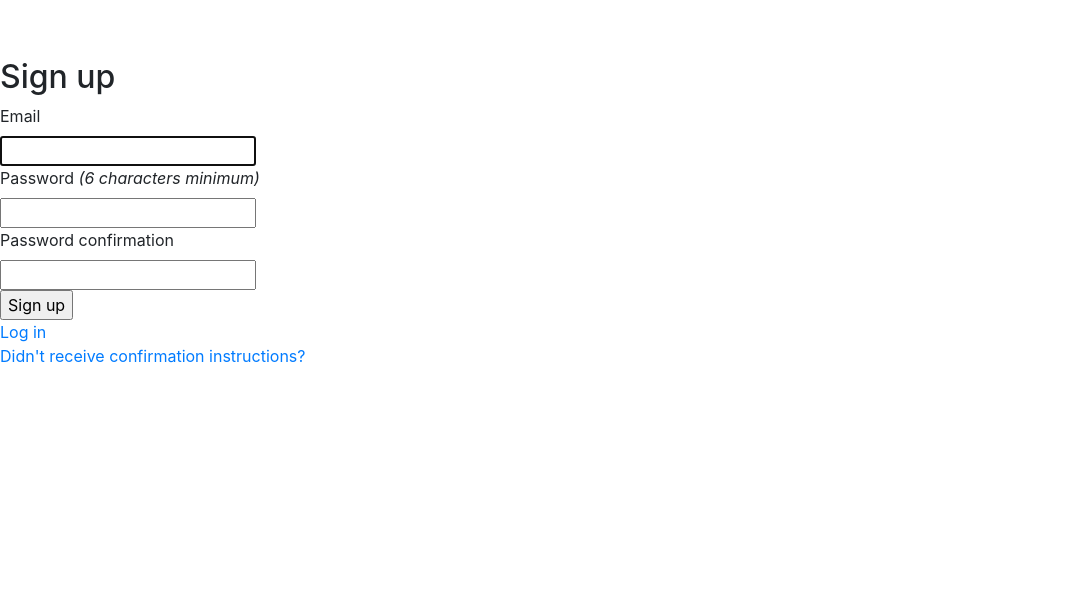
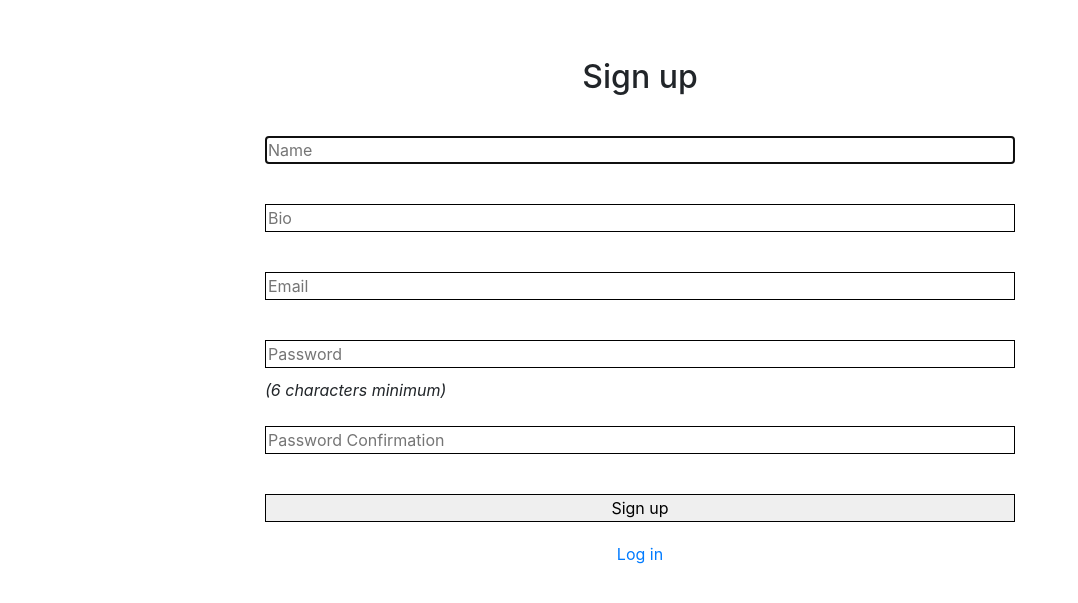
Before and after one commit to Felipeg005/FrameNoob-Blog, a Rails app: page /users/sign_up in a window 1280 px wide. Shown: the part 56-659 px from the top of the page, without its empty margins (0-1078 px from the left). Run offline with Rails 7, Linux system fonts and the light colour scheme.

Commit message:
Add required changes

```diff
--- a/app/assets/stylesheets/application.css
+++ b/app/assets/stylesheets/application.css
@@ -75,3 +75,38 @@ a {
   border: 1px solid black;
   margin: 5px 0;
 }
+
+.login-container {
+  display: flex;
+  flex-direction: column;
+  align-items: center;
+}
+
+.login-field {
+  width: 750px;
+  margin: 20px;
+  border: 1px solid black;
+}
+
+.submit-button {
+  text-align: center;
+  width: 750px;
+  margin: 20px;
+  border: 1px solid black;
+}
+
+.text-sign-login {
+  text-align: center;
+  margin-bottom: 20px;
+}
+
+.password-text {
+  margin-left: 20px;
+  margin-top: -10px;
+}
+
+.password-field {
+  display: flex;
+  flex-direction: column;
+  margin-bottom: -20px;
+}
--- a/app/controllers/application_controller.rb
+++ b/app/controllers/application_controller.rb
@@ -1,2 +1,10 @@
 class ApplicationController < ActionController::Base
+  before_action :configure_permitted_parameters, if: :devise_controller?
+  before_action :authenticate_user!
+
+  protected
+
+  def configure_permitted_parameters
+    devise_parameter_sanitizer.permit(:sign_up, keys: %i[name bio posts_counter email password password_confirmation])
+  end
 end
--- a/app/mailers/application_mailer.rb
+++ b/app/mailers/application_mailer.rb
@@ -1,4 +1,2 @@
 class ApplicationMailer < ActionMailer::Base
-  default from: 'nemessis05@gmail.com'
-  layout 'mailer'
 end
--- a/app/models/user.rb
+++ b/app/models/user.rb
@@ -2,7 +2,7 @@ class User < ApplicationRecord
   # Include default devise modules. Others available are:
   # :confirmable, :lockable, :timeoutable, :trackable and :omniauthable
   devise :database_authenticatable, :registerable,
-         :recoverable, :rememberable, :validatable, :confirmable
+         :recoverable, :rememberable, :validatable
   has_many :posts, foreign_key: 'author_id'
   has_many :comments, foreign_key: 'author_id'
   has_many :likes, foreign_key: 'author_id'
--- a/app/views/devise/registrations/new.html.erb
+++ b/app/views/devise/registrations/new.html.erb
@@ -1,29 +1,36 @@
-<h2>Sign up</h2>
-
+<h2 class="text-sign-login">Sign up</h2>
+<div class="login-container">
 <%= form_for(resource, as: resource_name, url: registration_path(resource_name)) do |f| %>
   <%= render "devise/shared/error_messages", resource: resource %>
+  <%= f.hidden_field :posts_counter, value: 0 %>
 
   <div class="field">
-    <%= f.label :email %><br />
-    <%= f.email_field :email, autofocus: true, autocomplete: "email" %>
+    <%= f.text_field :name, placeholder: "Name", class: "login-field", autofocus: true, autocomplete: "name" %>
   </div>
 
   <div class="field">
-    <%= f.label :password %>
-    <% if @minimum_password_length %>
-    <em>(<%= @minimum_password_length %> characters minimum)</em>
-    <% end %><br />
-    <%= f.password_field :password, autocomplete: "new-password" %>
+    <%= f.text_field :bio, placeholder: "Bio", class: "login-field", autofocus: true, autocomplete: "bio" %>
   </div>
 
   <div class="field">
-    <%= f.label :password_confirmation %><br />
-    <%= f.password_field :password_confirmation, autocomplete: "new-password" %>
+    <%= f.email_field :email, placeholder: "Email", class: "login-field", autofocus: true, autocomplete: "email" %>
+  </div>
+
+  <div class="password-field">
+    <%= f.password_field :password, placeholder: "Password", class: "login-field", autocomplete: "new-password" %>
+    <% if @minimum_password_length %>
+    <em class="password-text">(<%= @minimum_password_length %> characters minimum)</em>
+    <% end %><br />
+  </div>
+
+  <div class="field">
+    <%= f.password_field :password_confirmation, placeholder: "Password Confirmation", class: "login-field", autocomplete: "new-password" %>
   </div>
 
   <div class="actions">
-    <%= f.submit "Sign up" %>
+    <%= f.submit "Sign up", class: "submit-button" %>
   </div>
 <% end %>
 
 <%= render "devise/shared/links" %>
+</div>
--- a/app/views/home/index.html.erb
+++ b/app/views/home/index.html.erb
@@ -1,3 +1,4 @@
 <% name = current_user.present? ? current_user.email : 'Please Sign in or Register to enter the blog' %>
 
 <h1>Welcome, <%= name %> </h1>
+<a href="/users/"><div class="see-all-posts-btn"><button>See All Users</button></div></a>
--- a/app/views/layouts/application.html.erb
+++ b/app/views/layouts/application.html.erb
@@ -1,14 +1,13 @@
 <!DOCTYPE html>
 <html>
   <head>
-    <title>LoginApp</title>
-    <meta name="viewport" content="width=device-width,initial-scale=1">
+    <title>FrameNoob</title>
     <%= csrf_meta_tags %>
     <%= csp_meta_tag %>
-
+    <%= stylesheet_link_tag    'application', media: 'all', 'data-turbolinks-track': 'reload' %>
+    <%= javascript_include_tag 'application', 'data-turbolinks-track': 'reload' %>
+    <%= favicon_link_tag asset_path('desarrollo-de-aplicaciones.png') %>
     <link rel="stylesheet" href="https://stackpath.bootstrapcdn.com/bootstrap/4.5.2/css/bootstrap.min.css">
-
-    <%= javascript_include_tag "application" %>
   </head>
 
   <body>
--- a/config/initializers/devise.rb
+++ b/config/initializers/devise.rb
@@ -24,10 +24,10 @@ Devise.setup do |config|
   # Configure the e-mail address which will be shown in Devise::Mailer,
   # note that it will be overwritten if you use your own mailer class
   # with default "from" parameter.
-  config.mailer_sender = 'nemessis05@gmail.com'
+  # config.mailer_sender = ''
 
   # Configure the class responsible to send e-mails.
-  config.mailer = 'Devise::Mailer'
+  # config.mailer = 'Devise::Mailer'
 
   # Configure the parent class responsible to send e-mails.
   # config.parent_mailer = 'ActionMailer::Base'
@@ -157,7 +157,7 @@ Devise.setup do |config|
   # initial account confirmation) to be applied. Requires additional unconfirmed_email
   # db field (see migrations). Until confirmed, new email is stored in
   # unconfirmed_email column, and copied to email column on successful confirmation.
-  config.reconfirmable = false
+  # config.reconfirmable = false
 
   # Defines which key will be used when confirming an account
   # config.confirmation_keys = [:email]
```
Also changed, not shown: app/views/devise/sessions/new.html.erb (+6 -14 lines), db/migrate/20220103203701_add_devise_to_users.rb (+5 -5 lines), Gemfile, README.md, db/schema.rb.
